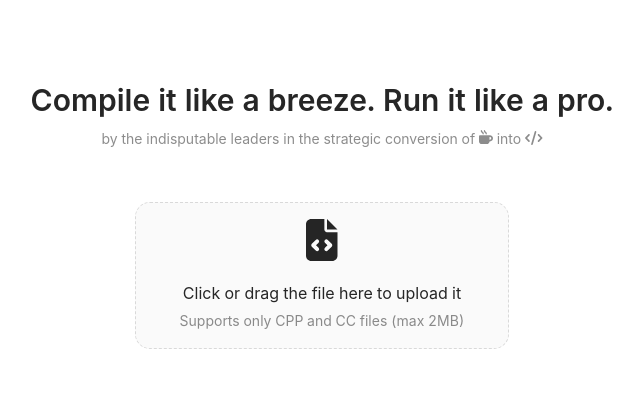
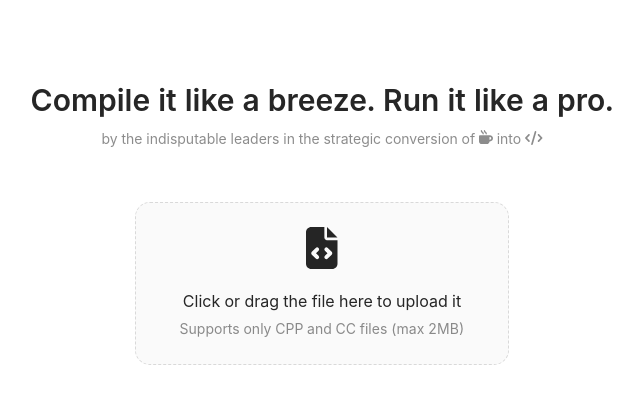
Before and after one commit to FabioDainese/Software_Performace_and_Scalability, a React (Create React App) app in the folder client/: page / in a window 1280 px wide. Shown: the top 404 px of the page, without its empty margins (318-961 px from the left). Built offline with nearby package versions, Linux system fonts and the light colour scheme; the HTML template or start-up script is replaced by a standard one.

Commit message:
Minor cosmetic fix

```diff
--- a/client/src/components/upload/upload.styles.scss
+++ b/client/src/components/upload/upload.styles.scss
@@ -1,3 +1,4 @@
 .ant-upload {
     border-radius: 15px !important;
+    padding: 12px !important;
 }
```
